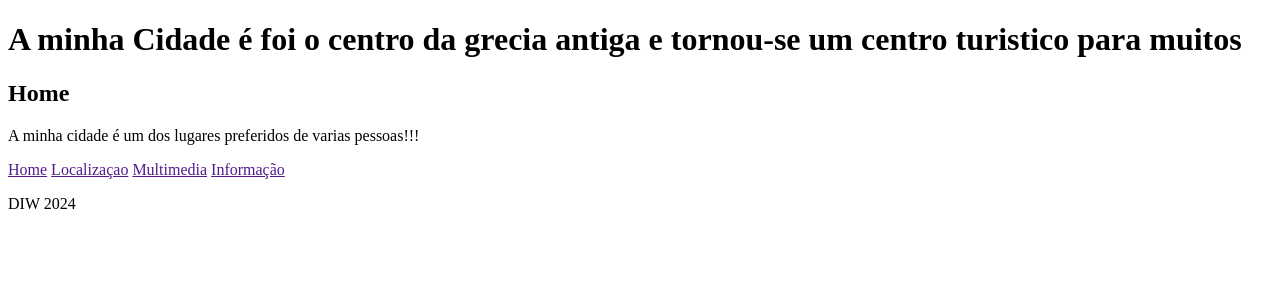
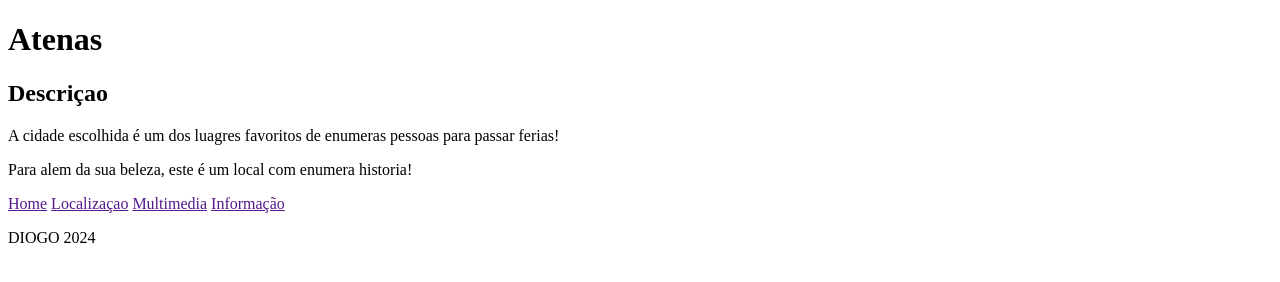
Before and after one commit to DiogoCarcau/Diogocarcau.github.io, a plain HTML site: page lab1/lab2/index.html in a window 1280 px wide. Drawn offline with Linux system fonts and the light colour scheme.

Commit message:
ultima atualizaçao

```diff
--- a/lab1/lab2/index.html
+++ b/lab1/lab2/index.html
@@ -6,11 +6,12 @@
     </head>
     <body>
         <header>
-            <h1>A minha Cidade é foi o centro da grecia antiga e tornou-se um centro turistico para muitos</h1>
+            <h1>Atenas </h1>
         </header>
         <main>
-            <h2>Home</h2>
-            <p>A minha cidade é um dos lugares preferidos de varias pessoas!!!</p>
+            <h2>Descriçao</h2>
+            <p>A cidade escolhida é um dos luagres favoritos de enumeras pessoas para passar ferias! </p>
+            <p>Para alem da sua beleza, este é um local com enumera historia! </p>
         </main>
         <footer>
             <BODY background="atenas-719305414.jpg"></BODY>
@@ -23,7 +24,7 @@
 
 
             </nav>
-            <p>DIW 2024</p>
+            <p>DIOGO 2024</p>
         </footer>
     </body>
 </html>
```
